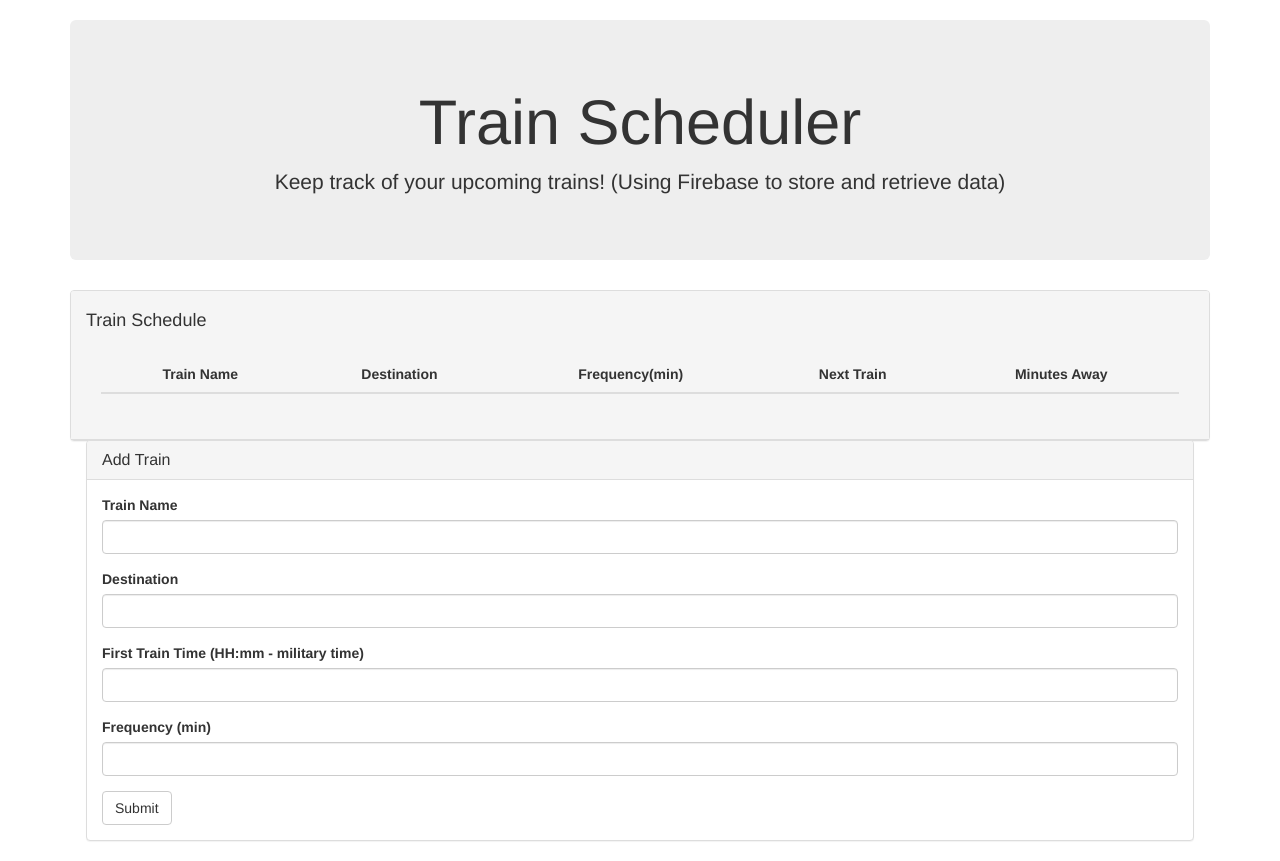
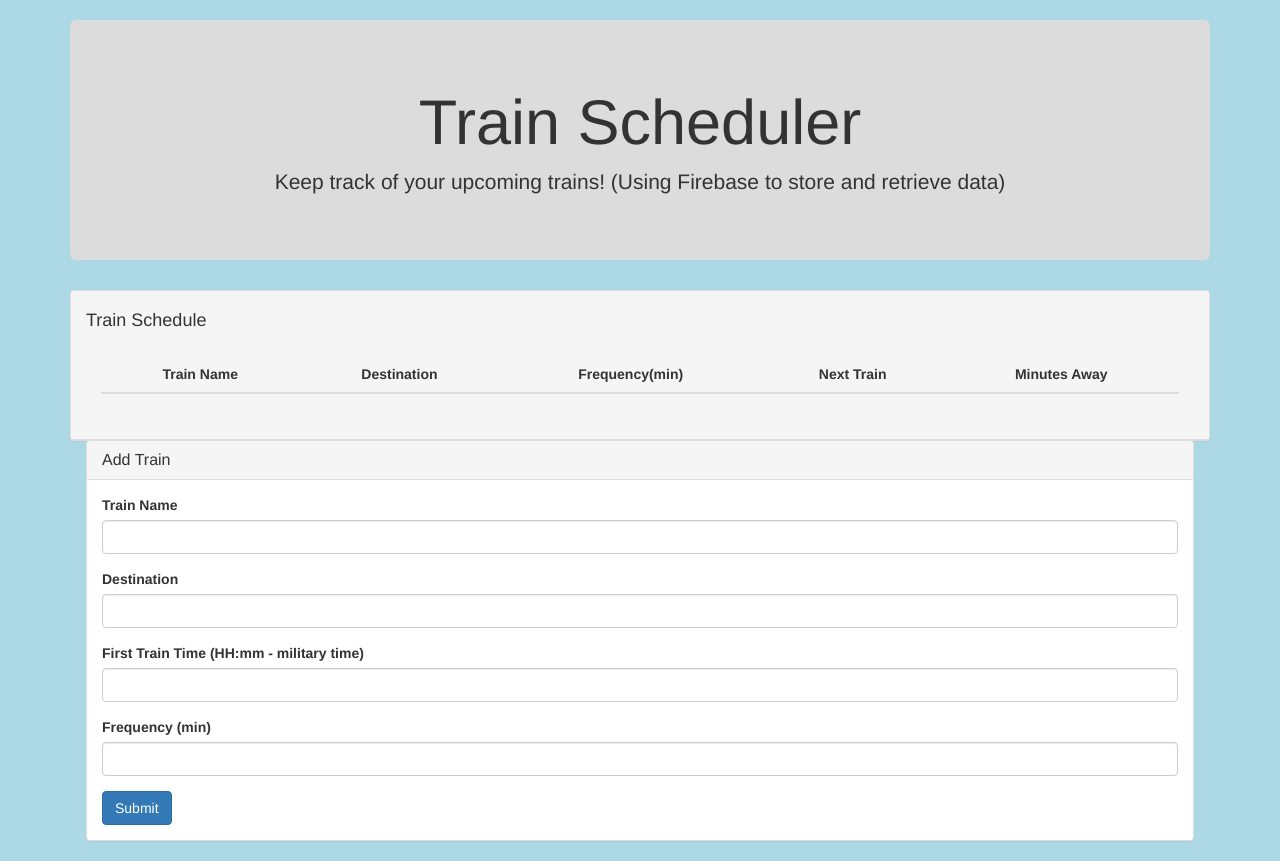
Before and after one commit to Jcjimenezz23/TrainScheduler, a plain HTML site: page index.html in a window 1280 px wide. Drawn offline with nearby package versions, Linux system fonts and the light colour scheme; no server answers.

Commit message:
css background

```diff
--- a/assets/css/style.css
+++ b/assets/css/style.css
@@ -0,0 +1,11 @@
+body {
+	background-color: lightblue;
+}
+
+.jumbotron {
+	background-color: gainsboro;
+}
+
+.trainTable {
+	background-color: gainsboro;
+}
--- a/index.html
+++ b/index.html
@@ -61,7 +61,7 @@
               <label for="text">Frequency (min)</label>
               <input type="number" class="form-control" id="frequencyInput">
             </div>
-            <button type="submit" class="btn btn-default" id="addTrain">Submit</button>
+            <button type="submit" class="btn btn-primary" id="addTrain">Submit</button>
         </form>
 
         </div>
```
